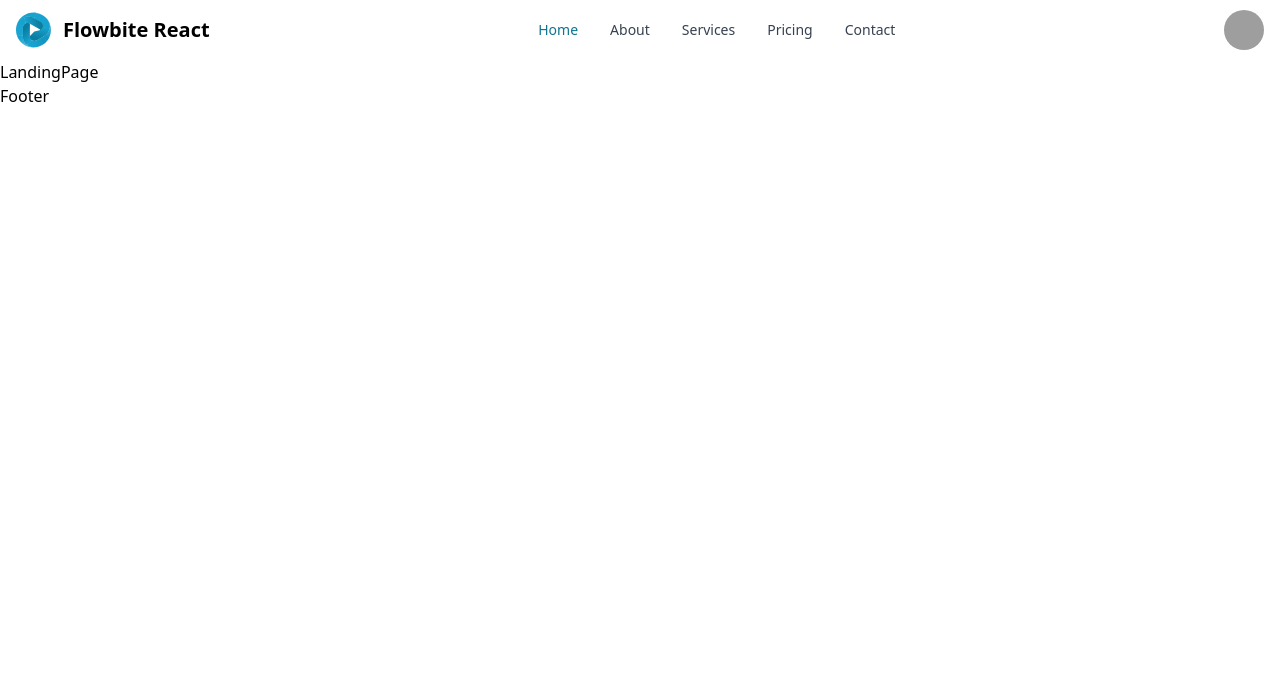
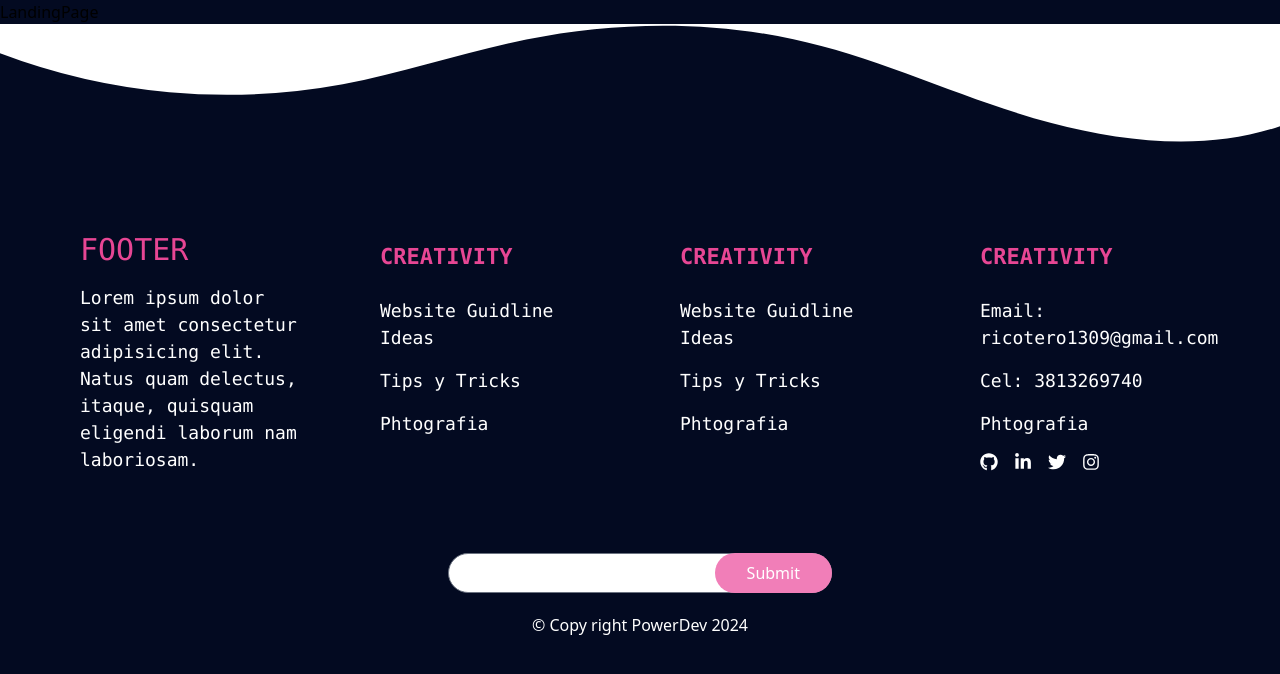
Before and after one commit to m4rt1n1309/El11Comercio, a React (Vite) app: page / in a window 1280 px wide. Shown: the top 674 px of the page. Built offline with nearby package versions, Linux system fonts and the light colour scheme; grey boxes are pictures that could not be loaded.

Commit message:
Seccion Footer Basica

```diff
--- a/src/App.jsx
+++ b/src/App.jsx
@@ -17,7 +17,7 @@ function App() {
 
 
       <BrowserRouter>
-        <NavBar />
+        {/* <NavBar /> */}
         <AppRouter />
         <Footer />
       </BrowserRouter>
--- a/src/components/Footer.jsx
+++ b/src/components/Footer.jsx
@@ -1,7 +1,73 @@
 import React from 'react'
+import {FaGithub, FaLinkedinIn, FaTwitter, FaInstagram,} from 'react-icons/fa';
 
 export const Footer = () => {
+  const Year = new Date().getFullYear()
   return (
-    <div>Footer</div>
-  )
-}
+    <footer className='relative text-white'>
+      <div className='absolute top-0 left-0 w-full overflow-hidden'>
+      <svg data-name="Layer 1" xmlns="http://www.w3.org/2000/svg" viewBox="0 0 1200 120" preserveAspectRatio="none">
+        <path d="M321.39,56.44c58-10.79,114.16-30.13,172-41.86,82.39-16.72,168.19-17.73,250.45-.39C823.78,31,906.67,72,985.66,92.83c70.05,18.48,146.53,26.09,214.34,3V0H0V27.35A600.21,600.21,0,0,0,321.39,56.44Z" className="relative block fill-black fill-white"></path>
+    </svg>
+    <div className='grid lg:grid-cols-4 md:grid-cols-2 grid-cols-1  gap-20 p-20 text-[18px] font-mono'>
+      <div className='flex flex-col'>
+        <h2 className='text-3xl text-pink-500 uppercase mb-4'>Footer</h2>
+        <p>Lorem ipsum dolor sit amet consectetur adipisicing elit. Natus quam delectus, itaque, quisquam eligendi laborum nam laboriosam.
+
+        </p>
+      </div>
+      <div className='flex flex-col'>
+        <ul>
+        <li className='text-[22px] list-none font-semibold text-pink-500 py-2 uppercase'>Creativity</li>
+          <li className='my-4 list-none'>Website Guidline Ideas</li>
+          <li className='my-4 list-none'>Tips y Tricks</li>
+          <li className='my-4 list-none'>Phtografia</li>
+        </ul>
+
+      </div>
+
+      <div className='flex flex-col'>
+        <ul>
+        <li className='text-[22px] list-none font-semibold text-pink-500 py-2 uppercase mb-4'>Creativity</li>
+          <li className='my-4 list-none'>Website Guidline Ideas</li>
+          <li className='my-4 list-none'>Tips y Tricks</li>
+          <li className='my-4 list-none'>Phtografia</li>
+        </ul>
+
+      </div>
+
+      <div className='flex flex-col'>
+        <ul>
+        <li className='text-[22px] list-none font-semibold text-pink-500 py-2 uppercase'>Creativity</li>
+          <li className='my-4 list-none'>Email: ricotero1309@gmail.com</li>
+          <li className='my-4 list-none'>Cel: 3813269740</li>
+          <li className='my-4 list-none'>Phtografia</li>
+        </ul>
+        <div className='flex space-x-4'>
+          <a className='text-white hover: text-pink-500 transition-all duration-150 ease-in-out transform hover:scale-150' href="">
+            <FaGithub/>
+          </a>
+          <a  className='text-white hover: text-pink-500 transition-all duration-150 ease-in-out transform hover:scale-150'href="">
+            <FaLinkedinIn/>
+          </a>
+          <a  className='text-white hover: text-pink-500 transition-all duration-150 ease-in-out transform hover:scale-150'href="">
+            <FaTwitter/>
+          </a>
+          <a className='text-white hover: text-pink-500 transition-all duration-150 ease-in-out transform hover:scale-150' href="">
+            <FaInstagram/>
+          </a>
+        </div>
+      </div>
+    </div>
+    <div className='h-full flex items-center justify-center mb-5'>
+      <form className='w-96 relative' action="">
+        <input className='w-full text-gray-800 p-4 h-10 rounded-full focus:outline-none focus:border-pink-800' type="email" />
+        <button className='bg-pink-400 px-8 py-2 rounded-full text-white absolute top-0 right-0' type='submit'>Submit</button>
+      </form>
+    </div>
+    <h6 className='text-center'>&copy; Copy right PowerDev {Year}</h6>
+      </div>
+    </footer>
+  );
+};
+export default Footer;
--- a/src/index.css
+++ b/src/index.css
@@ -1,3 +1,7 @@
 @tailwind base;
 @tailwind components;
 @tailwind utilities;
+
+body {
+    background-color: hsl(226, 83%, 7%);
+}
```
